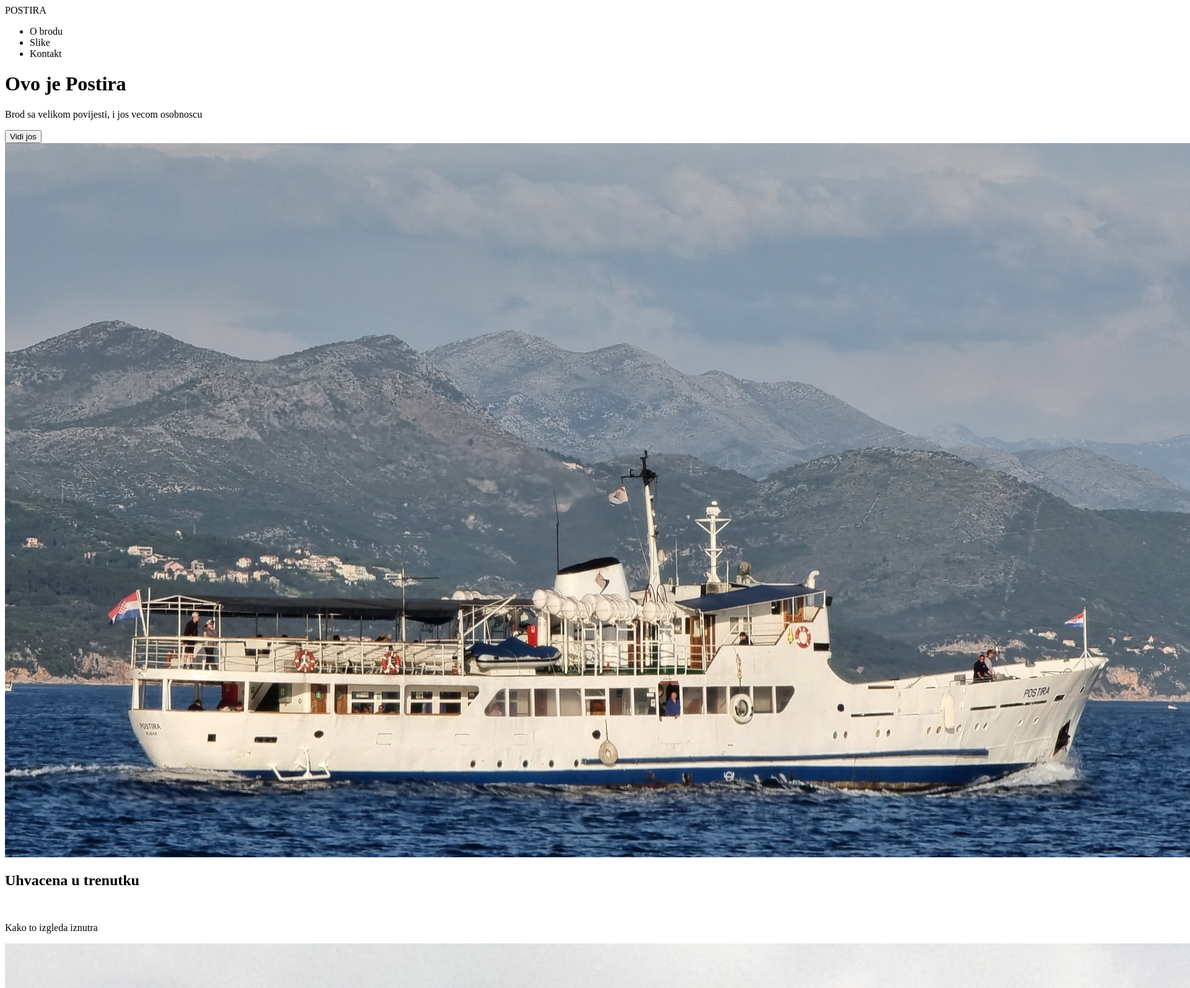
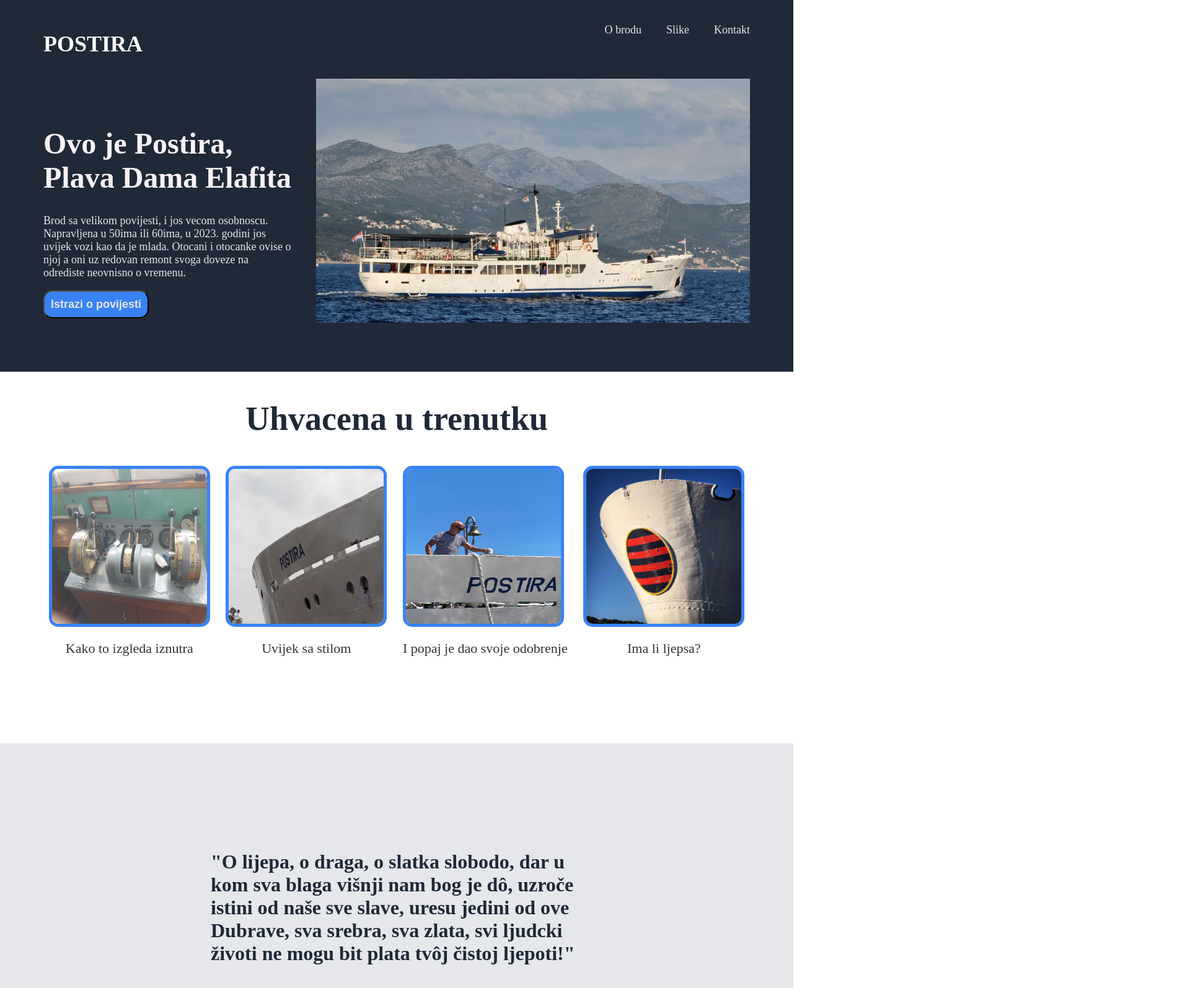
Before and after one commit to BROJ3/flex-landing-page, a plain HTML site: page index.html in a window 1280 px wide. Shown: the top 1595 px of the page at 62% size, 1920 px wide, since content can reach past the window. Drawn offline with Linux system fonts and the light colour scheme.

Commit message:
add css properties

```diff
--- a/index.html
+++ b/index.html
@@ -1,29 +1,35 @@
 <!DOCTYPE html>
 <html lang="en">
+
 <head>
     <meta charset="UTF-8">
     <meta name="viewport" content="width=device-width, initial-scale=1.0">
     <title>Landing page</title>
+    <link rel="stylesheet" href="style.css">
 </head>
+
 <body>
-    <div class="header">
-        <div class="left">POSTIRA</div>
-        <div class="right">
-            <ul>
+
+    <div class="jumbohero">
+        <div class="jumboleft">
+            <div class="logo">
+                <h2>POSTIRA</h2>
+            </div>
+            <div class="restoftext">
+                <h1>Ovo je Postira, Plava Dama Elafita</h1>
+                <p>Brod sa velikom povijesti, i jos vecom osobnoscu. Napravljena u 50ima ili 60ima, u 2023. godini jos
+                    uvijek vozi kao da je mlada. Otocani i otocanke ovise o njoj a oni uz redovan remont svoga doveze na
+                    odrediste neovnisno o vremenu.</p>
+                <button>Istrazi o povijesti</button>
+            </div>
+        </div>
+        <div class="jumboright">
+            <ul class="linkovi">
                 <li>O brodu</li>
                 <li>Slike</li>
                 <li>Kontakt</li>
             </ul>
-        </div>
-    </div>
-    <div class="jumbotron">
-        <div class="jumboleft">
-            <h1>Ovo je Postira</h1>
-            <p>Brod sa velikom povijesti, i jos vecom osobnoscu</p>
-            <button>Vidi jos</button>
-        </div>
-        <div class="jumboright">
-            <img src="images/uplovu.jpg" alt="">
+            <img class="jumboimage" src="images/uplovu.jpg" alt="">
         </div>
     </div>
     <div class="imagereel">
@@ -34,7 +40,7 @@
         </div>
         <div class="imageslist">
             <div class="oneof">
-                <img src="images/komande.jpgs" alt="">
+                <img src="images/komande.jpg" alt="">
                 <p>Kako to izgleda iznutra</p>
             </div>
             <div class="oneof">
@@ -52,6 +58,7 @@
         </div>
 
     </div>
+    <div class="quotebackground">
         <div class="quote">
             <p class="citat">"O lijepa, o draga, o slatka slobodo,
                 dar u kom sva blaga višnji nam bog je dô,
@@ -61,17 +68,25 @@
                 ne mogu bit plata tvôj čistoj ljepoti!"</p>
             <p class="ime">-Ivan Gundulic</p>
         </div>
+    </div>
+
+
+
+
     <div class="pre-footer">
         <div class="bluestripe">
             <div class="footerleft">
-                <h4>Call to aciton! It's time</h4>
+                <h4>Call to action! It's time</h4>
                 <p>Sign up for whatever by clicking that button over there</p>
             </div>
-            <div class="footeright"><button>Klikni</button></div>
+            <div class="footeright"><a href="#"><button>Klikni</button></a></div>
 
         </div>
     </div>
-    <div class="footer"></div>
+
+
+    <div class="footer"><p>Copyright @Odinproject - Images by PostiraGroup</p></div>
 
 </body>
+
 </html>
--- a/style.css
+++ b/style.css
@@ -0,0 +1,201 @@
+body {
+    padding: 0;
+    margin: 0;
+}
+
+.jumbohero {
+    background-color: #1f2937;
+    display: flex;
+    flex-direction: row;
+    justify-content: space-around;
+    font-size: 18px ;
+    color: #e5e7eb;
+    height: 600px;
+}
+
+.jumbohero button {
+    background-color: #3882f6;
+    color: #e5e7eb;
+    padding: 10px;
+    font-size: 18px;
+    border-radius: 15px;
+    font-weight: 700;
+}
+
+.jumboleft {
+    display: flex;
+    flex-direction: column;
+    justify-content: flex-start;
+    align-items: flex-start;
+    gap: 5%;
+    width: 500px;
+}
+
+.restoftext {
+    width: 400px;
+}
+
+.jumboright {
+    display: flex;
+    flex-direction: column;
+    justify-content: flex-start;
+    align-items: flex-end;
+    gap: 5%;
+    width: 500px;
+}
+
+h1 {
+    font-size: 48px;
+    font-weight: 800;
+    color: #f9f2f8;
+    display: flex;
+    flex-wrap: wrap;
+}
+
+.logo {
+    font-size: 24px;
+    color: #f9faf8;
+    padding: 20px 20px 20px 0px;
+}
+
+.jumboimage {
+    height: auto;
+    width: 700px;
+}
+
+ul {
+    list-style-type: none;
+    text-decoration: none;
+    display: flex;
+    flex-direction: row;
+    gap: 40px;
+    padding: 20px 0px 20px 20px;
+}
+
+.imagereel {
+    display: flex;
+    flex-direction: column;
+    height: 600px;
+
+}
+
+.imagestitle {
+    display: flex;
+    flex-direction: row;
+    text-align: center;
+    justify-content: center;
+    font-size: 36px;
+    font-weight: 800;
+    color: #1f2937;
+}
+
+.imageslist {
+    display: flex;
+    flex-direction: row;
+    justify-content: center;
+    gap: 2%;
+}
+
+.oneof {
+    display: flex;
+    flex-direction: column;
+    font-size: 22px;
+    color: rgb(52, 51, 51);
+    text-align: center;
+}
+
+.imageslist img {
+
+    height: 250px;
+    width: 250px;
+    border: 5px solid #3882f6;
+    border-radius: 15px;
+}
+
+.quotebackground {
+
+    display: flex;
+    flex-direction: column;
+    justify-content: center;
+    align-items: center;
+    height: 600px;
+    background-color: #e5e7eb;
+
+}
+
+.quote {
+width: 600px;
+
+}
+
+.citat {
+    width: 600px;
+    font-size: 32px;
+    color: #1f2937;
+    font-weight: 800;
+}
+
+.ime {
+
+    font-size: 32px;
+    color: #1f2937;
+    font-weight: 800;
+    text-align: right;
+}
+
+
+.pre-footer {
+    height: 250px;
+    display: flex;
+    justify-content: center;
+    align-items: center;
+}
+
+.bluestripe {
+    background-color: #3882f6;
+    width: 70%;
+    display: flex;
+    flex-direction: row;
+    justify-content: space-around;
+    align-items: center;
+    color: #e5e7eb;
+    font-size: 18px;
+    border-radius: 20px;
+}
+
+.bluestripe h4 {
+    font-size: 22px;
+    font-weight: 900;
+    padding: 0;
+    margin-bottom: 0px;
+}
+.bluestripe p {
+    padding: 0;
+    margin-top: 0;
+}
+
+.bluestripe button {
+    background-color: #3882f6;
+    color: #e5e7eb;
+    border: 3px solid #e5e7eb;
+    padding: 5px 20px 5px 20px;
+    border-radius: 15px;
+    font-size: 18px;
+    font-weight: 400;
+}
+
+.footerleft {
+    padding: 10px;
+    display: flex;
+    flex-direction: column;
+    gap: 5px;
+}
+
+.footer {
+    display: flex;
+    justify-content: center;
+    align-items: center;
+    background-color: #1f2937;
+    color: #e5e7eb;
+
+}
```
Lines whose indentation alone changed are shown as unchanged.
